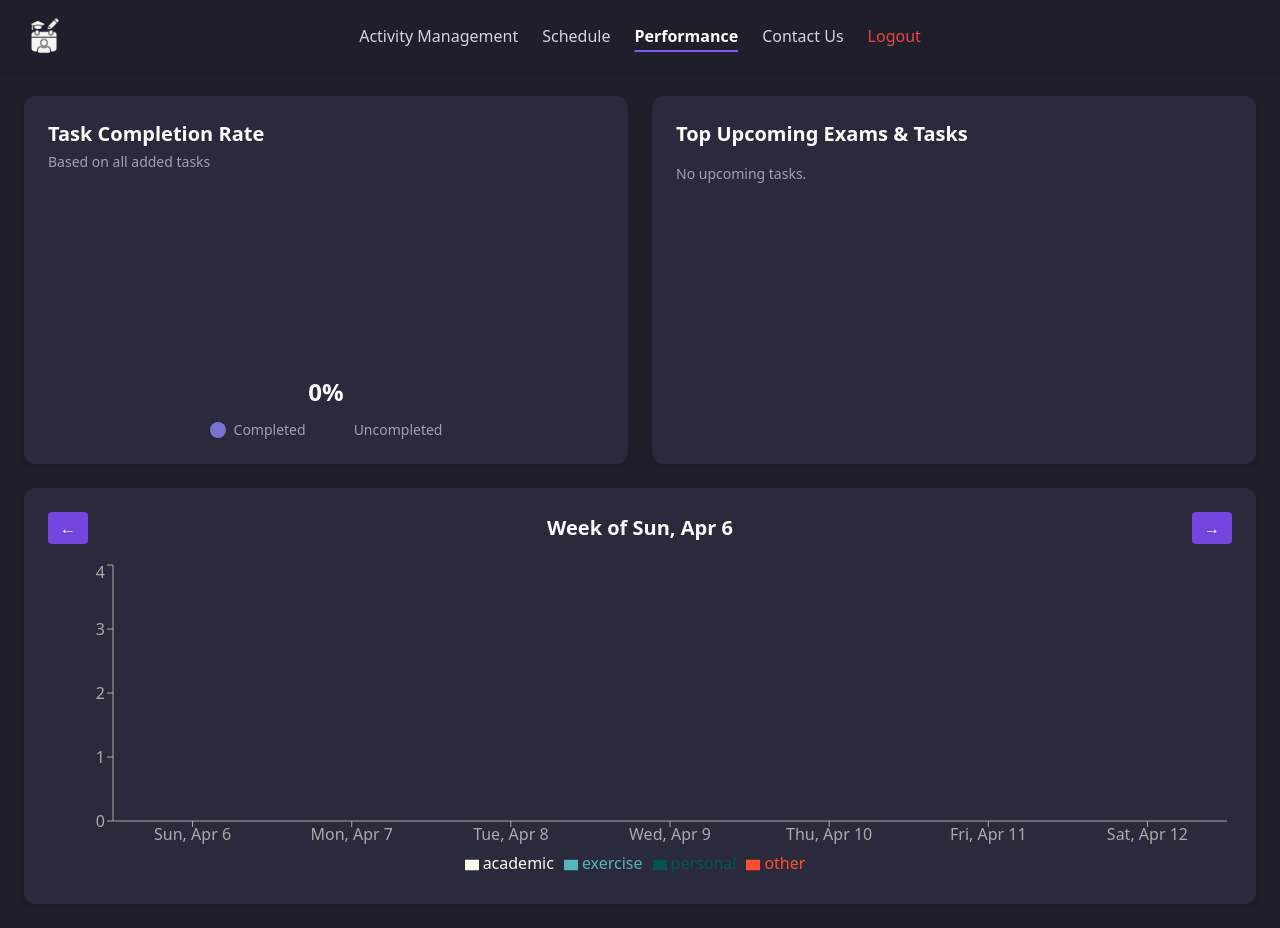
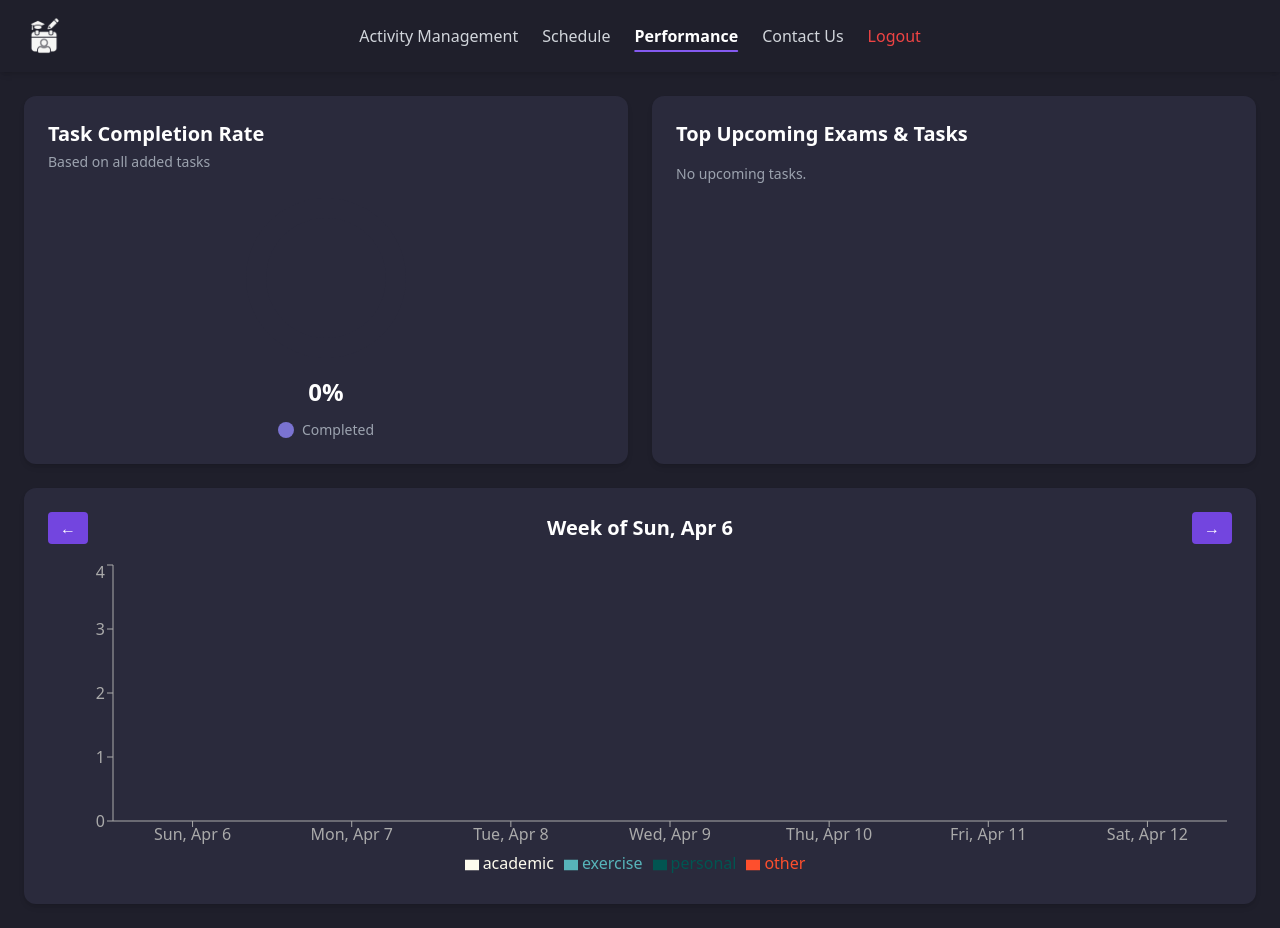
Before and after one commit to Ali-Mashni/smart-scheduler, a React (Create React App) app in the folder client/: page /performance in a window 1280 px wide. Built offline with nearby package versions, Linux system fonts and the light colour scheme.

Commit message:
update competion rate

```diff
--- a/client/src/pages/Performance.js
+++ b/client/src/pages/Performance.js
@@ -131,10 +131,7 @@ export default function PerformancePage() {
               <span className="inline-block w-4 h-4 rounded-full bg-[#7A73D1]"></span>
               Completed
             </div>
-            <div className="flex items-center gap-2">
-              <span className="inline-block w-4 h-4 rounded-full bg-[#2a2a3c]"></span>
-              Uncompleted
-            </div>
+
           </div>
         </div>
 
```
